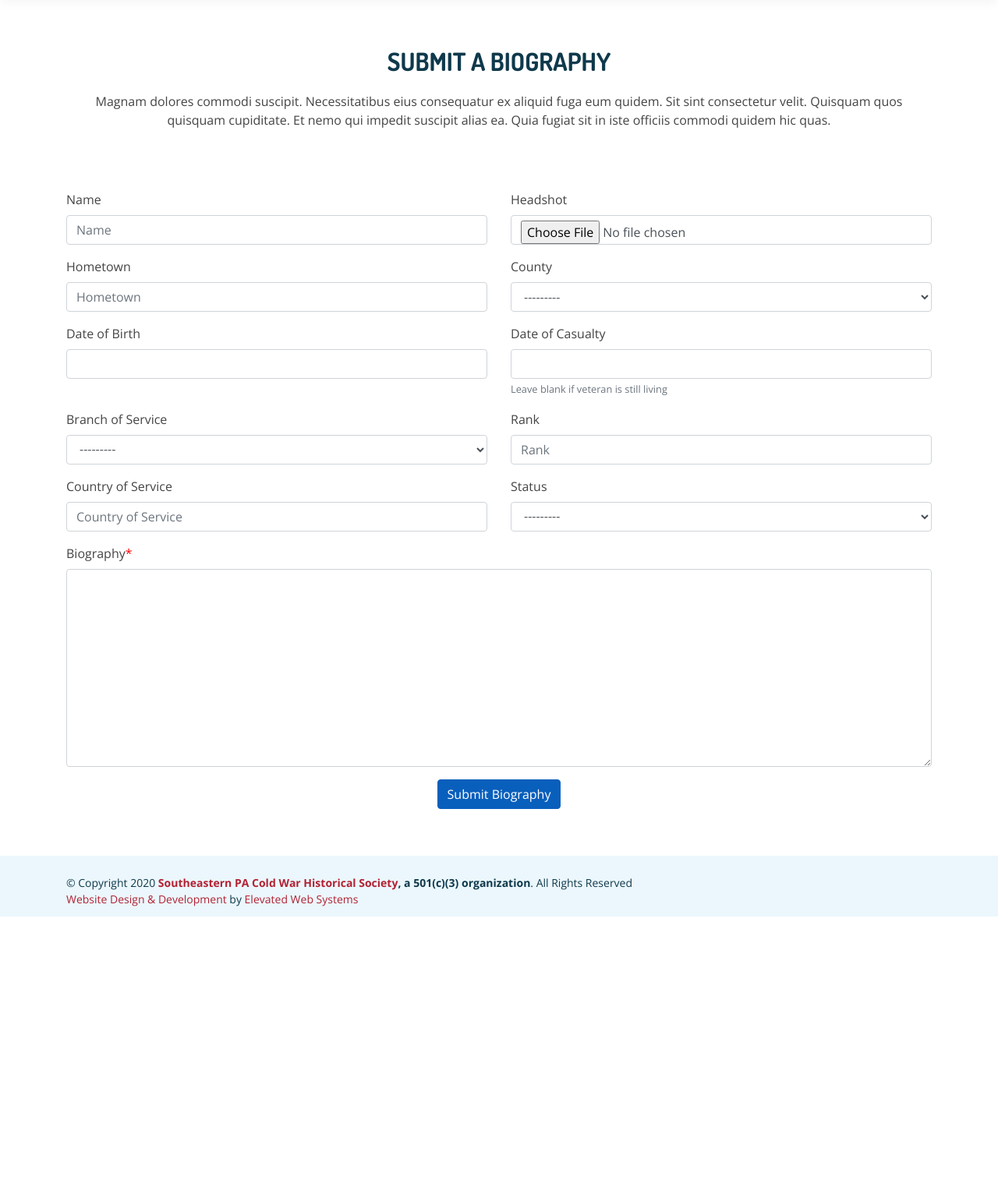
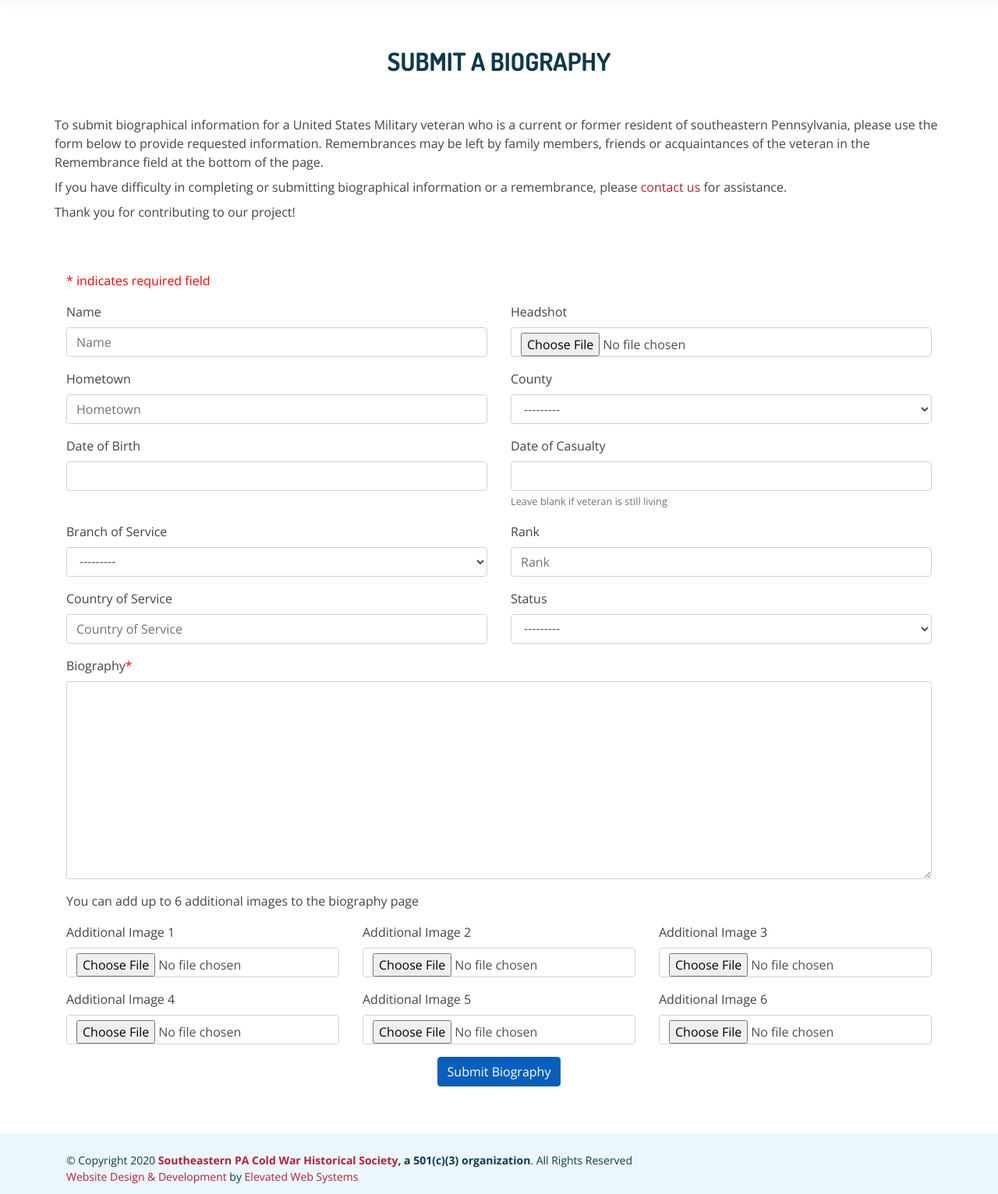
Before and after one commit to jtangir87/vetwallofhonor, a Django app: page /wall-of-honor/submit-biography in a window 1280 px wide. Shown: the part 84-1616 px from the top of the page at 78% size. Before the commit the page ends 1260 px from the top, so only its background shows below. Run offline with Django 3.2, Linux system fonts and the light colour scheme; parts of the project's set-up code (start-up, migrations or seed data) failed here and were passed over; some libraries are stand-ins or nearby versions.

Commit message:
add additional images to vet bio

```diff
--- a/templates/bio_form.html
+++ b/templates/bio_form.html
@@ -25,12 +25,20 @@
 
         <div class="section-title">
           <h2>Submit a Biography</h2>
-          <p>Magnam dolores commodi suscipit. Necessitatibus eius consequatur ex aliquid fuga eum quidem. Sit sint consectetur velit. Quisquam quos quisquam cupiditate. Et nemo qui impedit suscipit alias ea. Quia fugiat sit in iste officiis commodi quidem hic quas.</p>
+        </div>
+
+        <div class="row">
+          <p class="mb-2">To submit biographical information for a United States Military veteran who is a current or former resident of southeastern Pennsylvania, please use the form below to provide requested information.
+            Remembrances may be left by family members, friends or acquaintances of the veteran in the Remembrance field at the bottom of the page.
+          </p>
+          <p class="mb-2">If you have difficulty in completing or submitting biographical information or a remembrance, please <a href="{% url 'home' %}#contact">contact us</a> for assistance.
+          <p>Thank you for contributing to our project!</p>
         </div>
 
         <div class="row mt-5">
           <div class="col-12">
             <form method="POST" enctype="multipart/form-data">
+            <p style="color:red;">* indicates required field</p>
                 {% csrf_token %}
                 {% bootstrap_form_errors form %}
                 <div class="row">
@@ -82,8 +90,29 @@
                     <label for="id_bio">Biography</label>
                     <textarea name="bio" cols="40" rows="10" class="form-control" placeholder="Biography" title="" id="id_bio">
                 </textarea></div>
-
-
+                <p>You can add up to 6 additional images to the biography page</p>
+                <div class="row">
+                    <div class="col-md-4">
+                        {% bootstrap_field form.adtl_img_1 %}
+                    </div>
+                    <div class="col-md-4">
+                        {% bootstrap_field form.adtl_img_2 %}
+                    </div>
+                    <div class="col-md-4">
+                        {% bootstrap_field form.adtl_img_3 %}
+                    </div>
+                </div>
+                <div class="row">
+                    <div class="col-md-4">
+                        {% bootstrap_field form.adtl_img_4 %}
+                    </div>
+                    <div class="col-md-4">
+                        {% bootstrap_field form.adtl_img_5 %}
+                    </div>
+                    <div class="col-md-4">
+                        {% bootstrap_field form.adtl_img_6 %}
+                    </div>
+                </div>
                 <div class="text-center">
                     <button class="btn btn-primary" type="submit">Submit Biography</button>
                 </div>
--- a/walloffaces/forms.py
+++ b/walloffaces/forms.py
@@ -8,7 +8,9 @@ class BioForm(forms.ModelForm):
     class Meta:
         model = Veteran
         fields = ("name", "hometown", "county", "dob", "doc", "branch",
-                  "rank", "status", "country", "image", "bio")
+                  "rank", "status", "country", "image", "bio", "adtl_img_1",
+                  "adtl_img_2", "adtl_img_3", "adtl_img_4", "adtl_img_5",
+                  "adtl_img_6")
         widgets = {
             "dob": DatePickerInput(format="%m/%d/%Y"),
             "doc": DatePickerInput(format="%m/%d/%Y"),
--- a/walloffaces/models.py
+++ b/walloffaces/models.py
@@ -54,6 +54,18 @@ class Veteran(models.Model):
         upload_to=veteran_images, verbose_name="Headshot")
     bio = models.TextField(verbose_name="Biography")
     approved = models.BooleanField(default=False)
+    adtl_img_1 = models.ImageField(
+        upload_to=veteran_images, blank=True, null=True, verbose_name="Additional Image 1")
+    adtl_img_2 = models.ImageField(
+        upload_to=veteran_images, blank=True, null=True, verbose_name="Additional Image 2")
+    adtl_img_3 = models.ImageField(
+        upload_to=veteran_images, blank=True, null=True, verbose_name="Additional Image 3")
+    adtl_img_4 = models.ImageField(
+        upload_to=veteran_images, blank=True, null=True, verbose_name="Additional Image 4")
+    adtl_img_5 = models.ImageField(
+        upload_to=veteran_images, blank=True, null=True, verbose_name="Additional Image 5")
+    adtl_img_6 = models.ImageField(
+        upload_to=veteran_images, blank=True, null=True, verbose_name="Additional Image 6")
 
     def __str__(self):
         return self.name
--- a/walloffaces/views.py
+++ b/walloffaces/views.py
@@ -46,7 +46,9 @@ def home_view(request):
 class VeteranCreate(SuccessMessageMixin, CreateView):
     model = Veteran
     fields = ("name", "hometown", "county", "dob", "doc", "branch",
-              "rank", "status", "country", "image", "bio")
+              "rank", "status", "country", "image", "bio", "adtl_img_1",
+              "adtl_img_2", "adtl_img_3", "adtl_img_4", "adtl_img_5",
+              "adtl_img_6")
     template_name = "bio_form.html"
     success_url = "/"
     success_message = "Veteran submitted successfully!"
```
Also changed, not shown: templates/veteran_detail.html (+53 -11 lines), walloffaces/migrations/0008_auto_20201101_1801.py (added).
